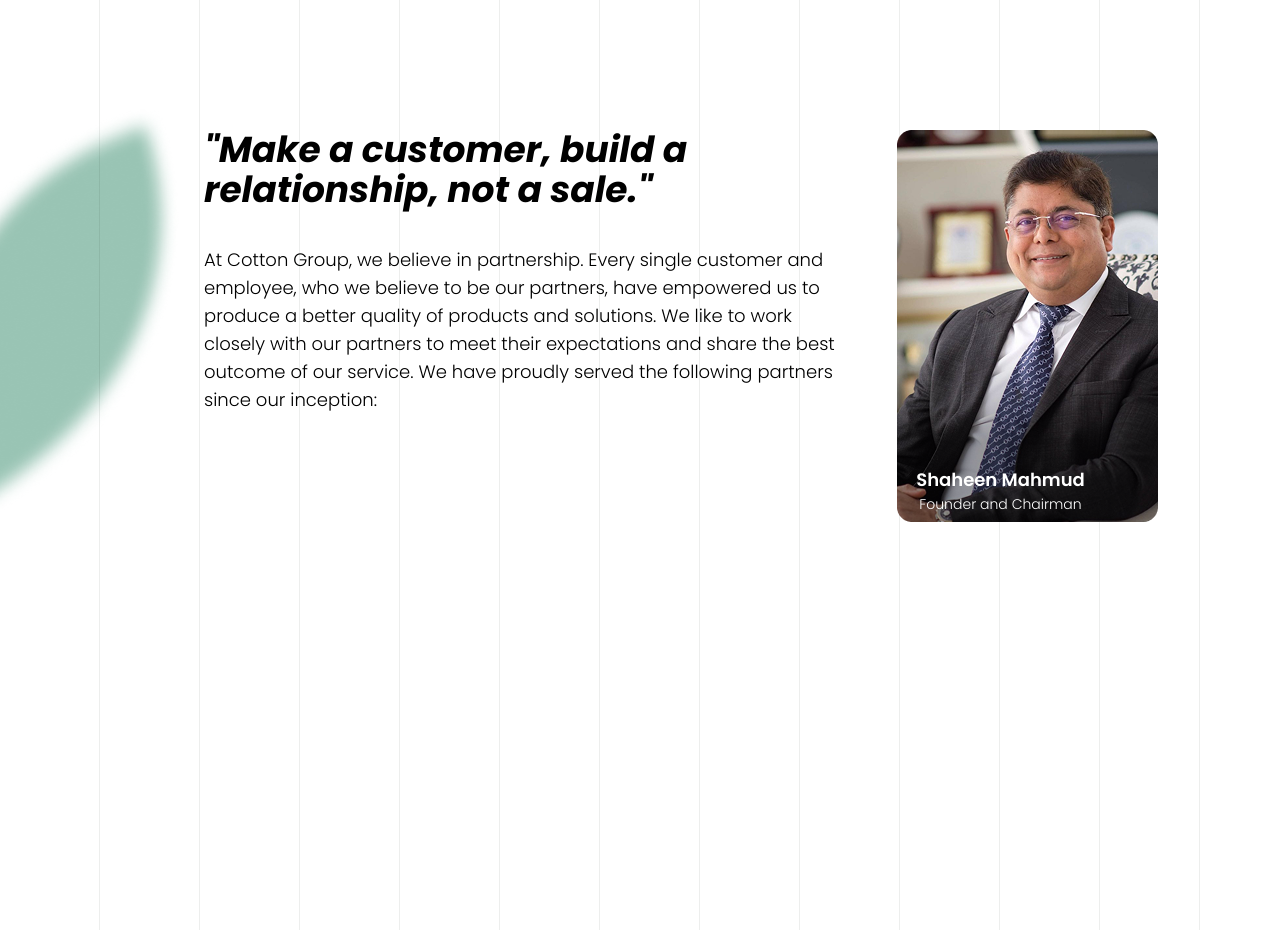
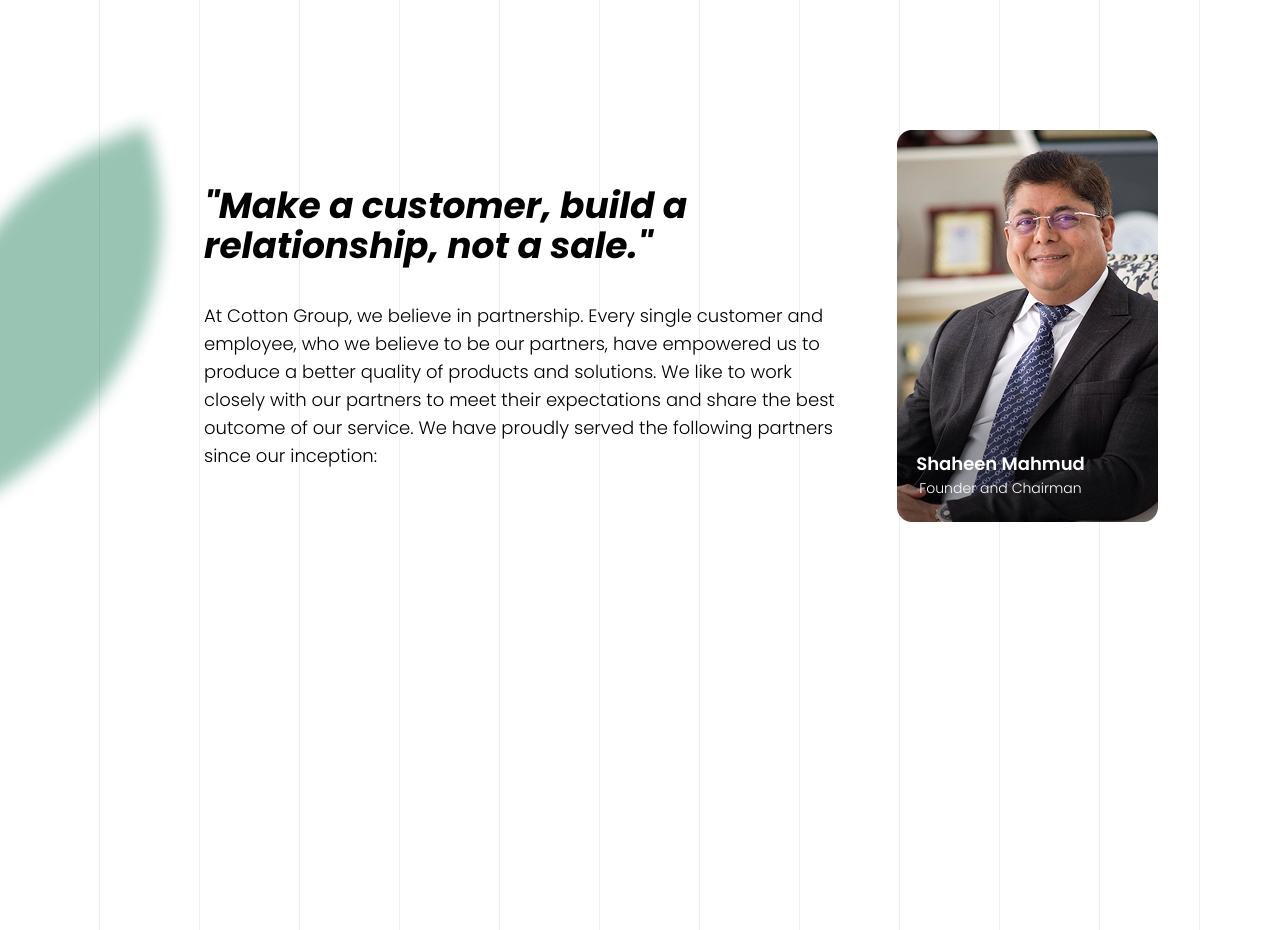
Before and after one commit to cottonSdtNadim/cotton-website-task, a React (Vite) app: page / in a window 1280 px wide. Shown: the part 2940-3870 px from the top of the page. Built offline with nearby package versions, Linux system fonts and the light colour scheme.

Commit message:
CustomerFirstMessage component updated

```diff
--- a/src/components/CustomerFirstMessage.jsx
+++ b/src/components/CustomerFirstMessage.jsx
@@ -47,7 +47,7 @@ const CustomerFirstMessage = () => {
       {/* Container of Text and Image */}
       <div className="flex">
         {/* Text Container */}
-        <div className="w-[639px]">
+        <div className="w-[639px] mt-14">
           <h2 className="text-4xl font-bold italic">
             &quot;Make a customer, build a relationship, not a sale.&quot;
           </h2>
@@ -68,7 +68,7 @@ const CustomerFirstMessage = () => {
             alt="Chairman Sir"
             className="ml-[54px]"
           />
-          <div className="absolute bottom-0 left-0 right-0 bg-opacity-50 text-white text-center p-2">
+          <div className="absolute bottom-0 left-0 right-0 text-white bg-opacity-50 text-center px-2 py-6">
             <p className="text-lg font-semibold">Shaheen Mahmud</p>
             <p className="text-sm">Founder and Chairman</p>
           </div>
```
